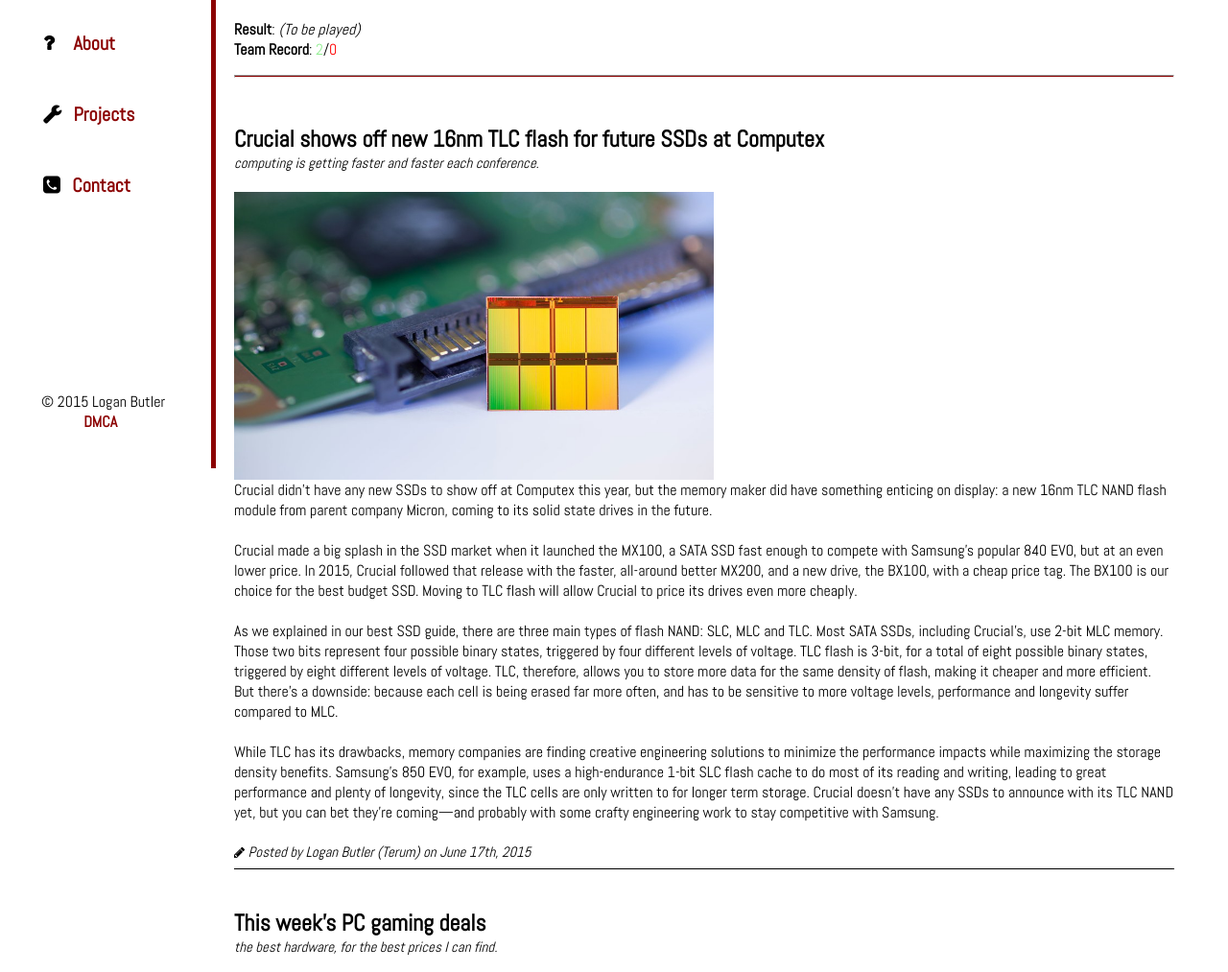
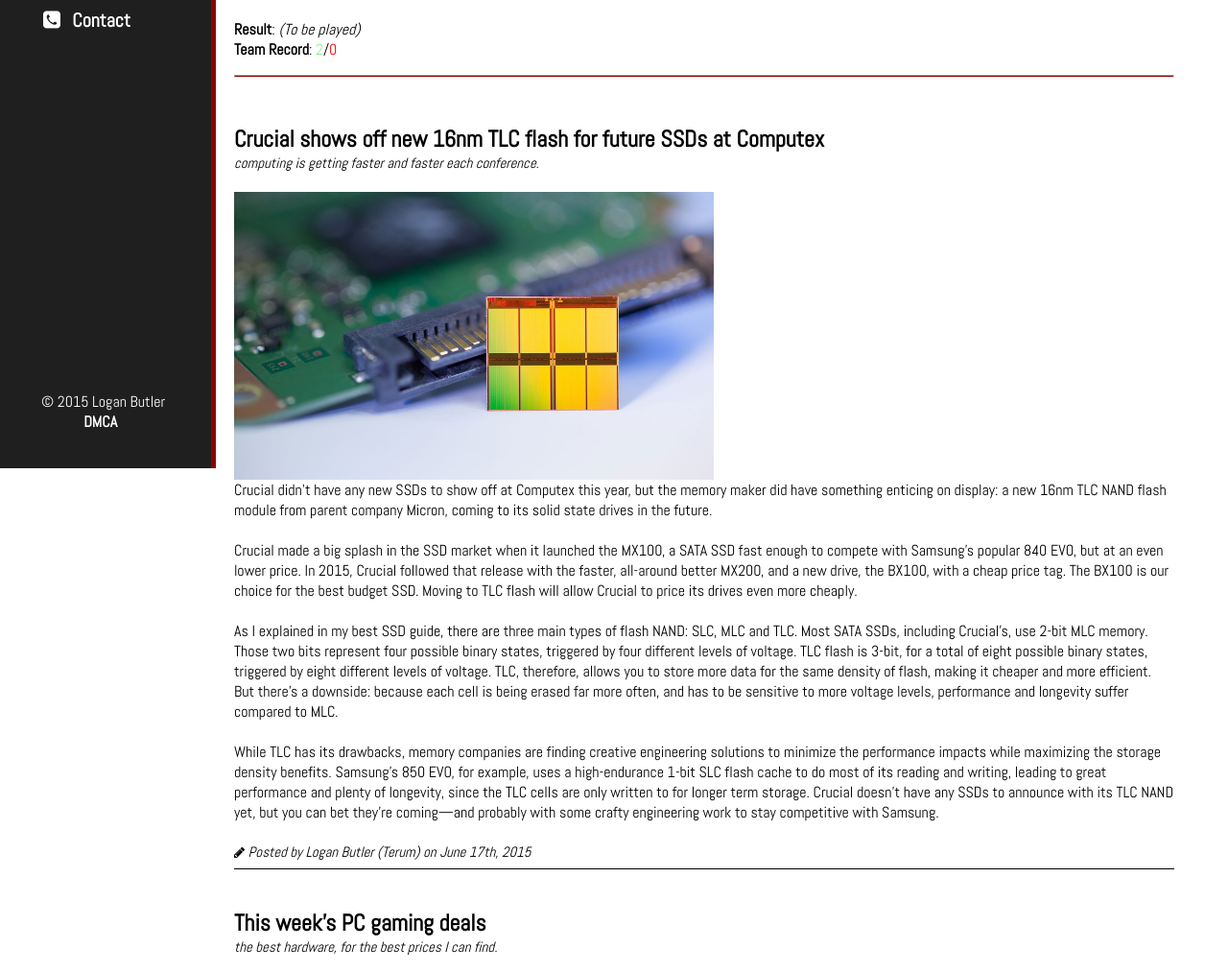
Before and after one commit to logan-ck/terum, a PHP site: page /index.php in a window 1280 px wide. Shown: the part 312-1325 px from the top of the page at 96% size. Run offline with PHP 8.4, Linux system fonts and the light colour scheme.

Commit message:
Updated
+ changed sidebar styles, (white-to-black) with darker, more in-depth
color scheme

```diff
--- a/404.php
+++ b/404.php
@@ -27,9 +27,6 @@
 		<body id="content">
 			<!-- Navigation Sidebar -->
 			<div class="sidebar">
-				<!-- Logo -->
-				<img class="logo" src="http://terum.us/img/teurm.png" height="150" width="180" alt="logo"/>
-
 				<!-- Navigation -->
 				<div class="left-nav">
 					<nav class="navbar">
--- a/about.php
+++ b/about.php
@@ -27,9 +27,6 @@
 		<body id="content">
 			<!-- Navigation Sidebar -->
 			<div class="sidebar">
-				<!-- Logo -->
-				<img class="logo" src="http://terum.us/img/teurm.png" height="150" width="180" alt="logo"/>
-
 				<!-- Navigation -->
 				<div class="left-nav">
 					<nav class="navbar">
--- a/contact.php
+++ b/contact.php
@@ -27,9 +27,6 @@
 		<body id="content">
 			<!-- Navigation Sidebar -->
 			<div class="sidebar">
-				<!-- Logo -->
-				<img class="logo" src="http://terum.us/img/teurm.png" height="150" width="180" alt="logo"/>
-
 				<!-- Navigation -->
 				<div class="left-nav">
 					<nav class="navbar">
--- a/css/main.one.css
+++ b/css/main.one.css
@@ -9,20 +9,21 @@
 a { font-weight: bold; color: darkred; -o-transition:.5s; -ms-transition:.5s; -moz-transition:.5s; -webkit-transition:.5s; transition:.5s; text-decoration: none; }
 a:hover { background-color: ; color: #DB3D23; }
 /* Sidebar Styling */
-.sidebar { position: fixed; float: left; padding: 0; margin-top: 0; height: 100vh; width:  220px; background-color: white; border-right: 5px solid darkred; }
+.sidebar { position: fixed; float: left; padding: 0; margin-top: 0; height: 100vh; width:  220px; background-color: #1F1F1F; border-right: 5px solid darkred; }
 .logo { display: block; width: auto; margin: auto; }
-.navbar { margin-top: 10%; font-size: 20px; display: block; }
-.navbar ul { padding-left: 1.8em; list-style: none; }
-.navbar li  { font-weight: bold; color: darkred; padding: 1.2em; -o-transition:.5s; -ms-transition:.5s; -moz-transition:.5s; -webkit-transition:.5s; transition:.5s; text-decoration: none; }
-li:hover { background-color: ; color: #DB3D23;}
-#home:before { font-family: 'FontAwesome'; content: '\f015'; margin:0 12px 0 -15px; color: black }
-#repo:before { font-family: 'FontAwesome'; content: '\f126'; margin:0 19px 0 -15px; color: black; }
-#abou:before { font-family: 'FontAwesome'; content: '\f128'; margin:0 20px 0 -15px; color: black; }
-#exra:before { font-family: 'FontAwesome'; content: '\f0ad'; margin:0 13px 0 -15px; color: black; }
-#cont:before { font-family: 'FontAwesome'; content: '\f098'; margin:0 13px 0 -15px; color: black; }
-.footer { position: fixed; display: block; bottom: 0; height: 80px; left: 43px; }
-.dl { color: darkred; -o-transition:.5s; -ms-transition:.5s; -moz-transition:.5s; -webkit-transition:.5s; transition:.5s; }
-.dl:hover { color: #DB3D23; }
+.left-nav { padding-top: 0; }
+.navbar { padding-top: -2em; font-size: 20px; display: block; }
+.navbar ul { padding-left: 1.8em; list-style: none; margin: 0; }
+.navbar li  { font-weight: bold; color: white; padding: 1.2em; margin: 0; -o-transition:.5s; -ms-transition:.5s; -moz-transition:.5s; -webkit-transition:.5s; transition:.5s; text-decoration: none; }
+li:hover { background-color: ; color: darkred;}
+#home:before { font-family: 'FontAwesome'; content: '\f015'; margin:0 12px 0 -15px; color: white; }
+#repo:before { font-family: 'FontAwesome'; content: '\f126'; margin:0 19px 0 -15px; color: white; }
+#abou:before { font-family: 'FontAwesome'; content: '\f128'; margin:0 20px 0 -15px; color: white; }
+#exra:before { font-family: 'FontAwesome'; content: '\f0ad'; margin:0 13px 0 -15px; color: white; }
+#cont:before { font-family: 'FontAwesome'; content: '\f098'; margin:0 13px 0 -15px; color: white; }
+.footer { position: fixed; display: block; bottom: 0; height: 80px; left: 43px; color: white; }
+.dl { color: white; -o-transition:.5s; -ms-transition:.5s; -moz-transition:.5s; -webkit-transition:.5s; transition:.5s; }
+.dl:hover { color: darkred; }
 
 /* Body styling */
 .body {
--- a/index.php
+++ b/index.php
@@ -28,9 +28,6 @@
 		<body id="content">
 			<!-- Navigation Sidebar -->
 			<div class="sidebar">
-				<!-- Logo -->
-				<img class="logo" src="http://terum.us/img/teurm.png" height="150" width="180" alt="logo"/>
-
 				<!-- Navigation -->
 				<div class="left-nav">
 					<nav class="navbar">
@@ -82,7 +79,7 @@
 						> Crucial made a big splash in the SSD market when it launched the MX100, a SATA SSD fast enough to compete with Samsung’s popular 840 EVO, but at an even lower price. In 2015, Crucial followed that release with the faster, all-around better MX200, and a new drive, the BX100, with a cheap price tag. The BX100 is our choice for the best budget SSD. Moving to TLC flash will allow Crucial to price its drives even more cheaply.</p>
 						<br />
 						<p class="page-content"
-						> As we explained in our best SSD guide, there are three main types of flash NAND: SLC, MLC and TLC. Most SATA SSDs, including Crucial’s, use 2-bit MLC memory. Those two bits represent four possible binary states, triggered by four different levels of voltage. TLC flash is 3-bit, for a total of eight possible binary states, triggered by eight different levels of voltage. TLC, therefore, allows you to store more data for the same density of flash, making it cheaper and more efficient. But there’s a downside: because each cell is being erased far more often, and has to be sensitive to more voltage levels, performance and longevity suffer compared to MLC.
+						> As I explained in my best SSD guide, there are three main types of flash NAND: SLC, MLC and TLC. Most SATA SSDs, including Crucial’s, use 2-bit MLC memory. Those two bits represent four possible binary states, triggered by four different levels of voltage. TLC flash is 3-bit, for a total of eight possible binary states, triggered by eight different levels of voltage. TLC, therefore, allows you to store more data for the same density of flash, making it cheaper and more efficient. But there’s a downside: because each cell is being erased far more often, and has to be sensitive to more voltage levels, performance and longevity suffer compared to MLC.
 						<br /> <br />
 						<p class="page-content"
 						> While TLC has its drawbacks, memory companies are finding creative engineering solutions to minimize the performance impacts while maximizing the storage density benefits. Samsung’s 850 EVO, for example, uses a high-endurance 1-bit SLC flash cache to do most of its reading and writing, leading to great performance and plenty of longevity, since the TLC cells are only written to for longer term storage.
--- a/info.php
+++ b/info.php
@@ -34,9 +34,6 @@
 		<body id="content">
 			<!-- Navigation Sidebar -->
 			<div class="sidebar">
-				<!-- Logo -->
-				<img class="logo" src="http://terum.us/img/teurm.png" height="150" width="180" alt="logo"/>
-
 				<!-- Navigation -->
 				<div class="left-nav">
 					<nav class="navbar">
--- a/projects.php
+++ b/projects.php
@@ -28,8 +28,6 @@
 			<!-- Navigation Sidebar -->
 			<div class="sidebar">
 				<!-- Logo -->
-				<img class="logo" src="http://terum.us/img/teurm.png" height="150" width="180" alt="logo"/>
-
 				<!-- Navigation -->
 				<div class="left-nav">
 					<nav class="navbar">
```
